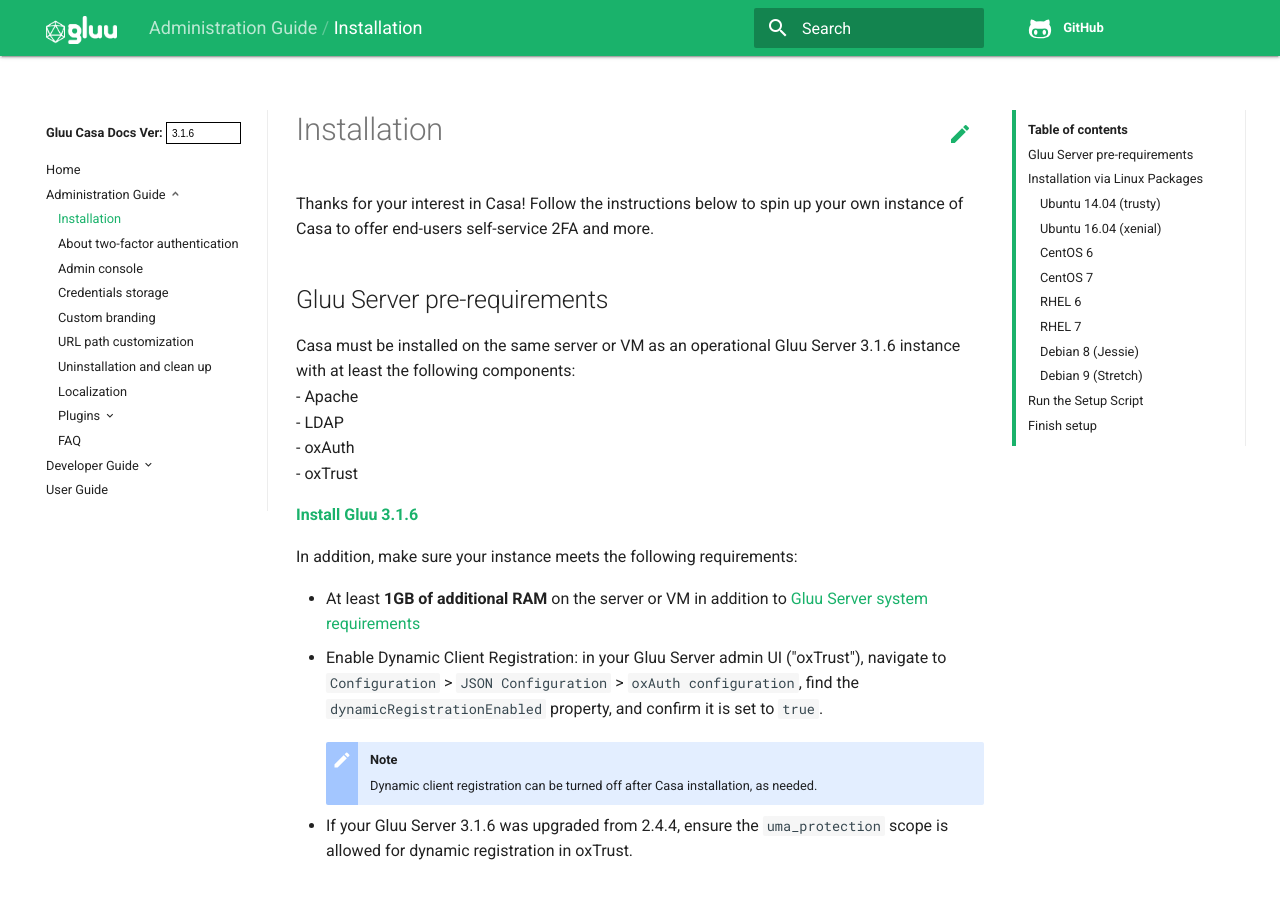
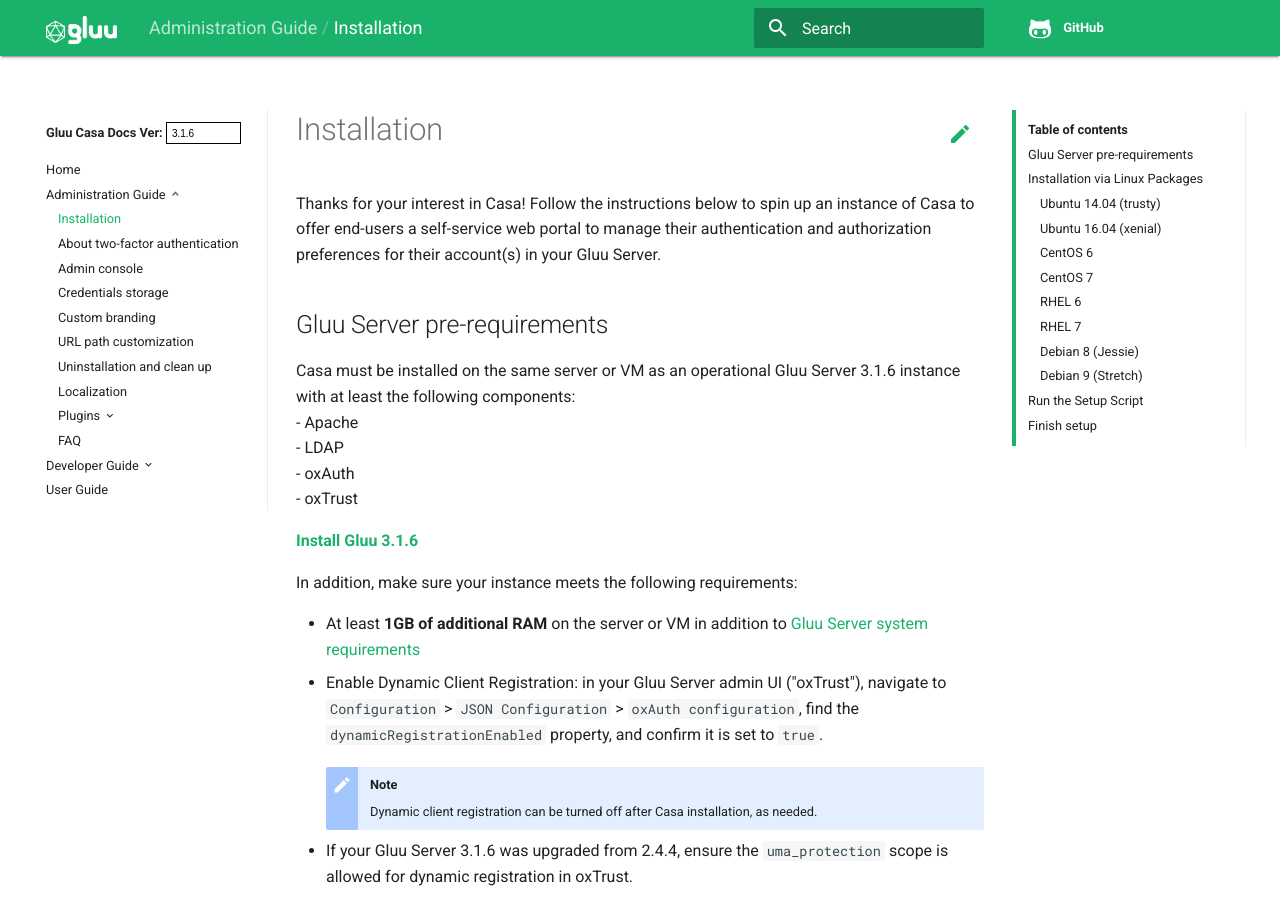
Before and after one commit to shmorri/docs-casa-prod, an MkDocs documentation site: the page built from docs/source/administration/installation.md, in a window 1280 px wide and 900 px high. Built offline with MkDocs 1.6.1, drawn with Linux system fonts in a browser that asks for light colours; old or Windows-style settings are respelled for this version of MkDocs.

Commit message:
Update installation.md

```diff
--- a/docs/source/administration/installation.md
+++ b/docs/source/administration/installation.md
@@ -1,5 +1,5 @@
 # Installation
-Thanks for your interest in Casa! Follow the instructions below to spin up your own instance of Casa to offer end-users self-service 2FA and more.
+Thanks for your interest in Casa! Follow the instructions below to spin up an instance of Casa to offer end-users a self-service web portal to manage their authentication and authorization preferences for their account(s) in your Gluu Server.
 
 ## Gluu Server pre-requirements
 
```
